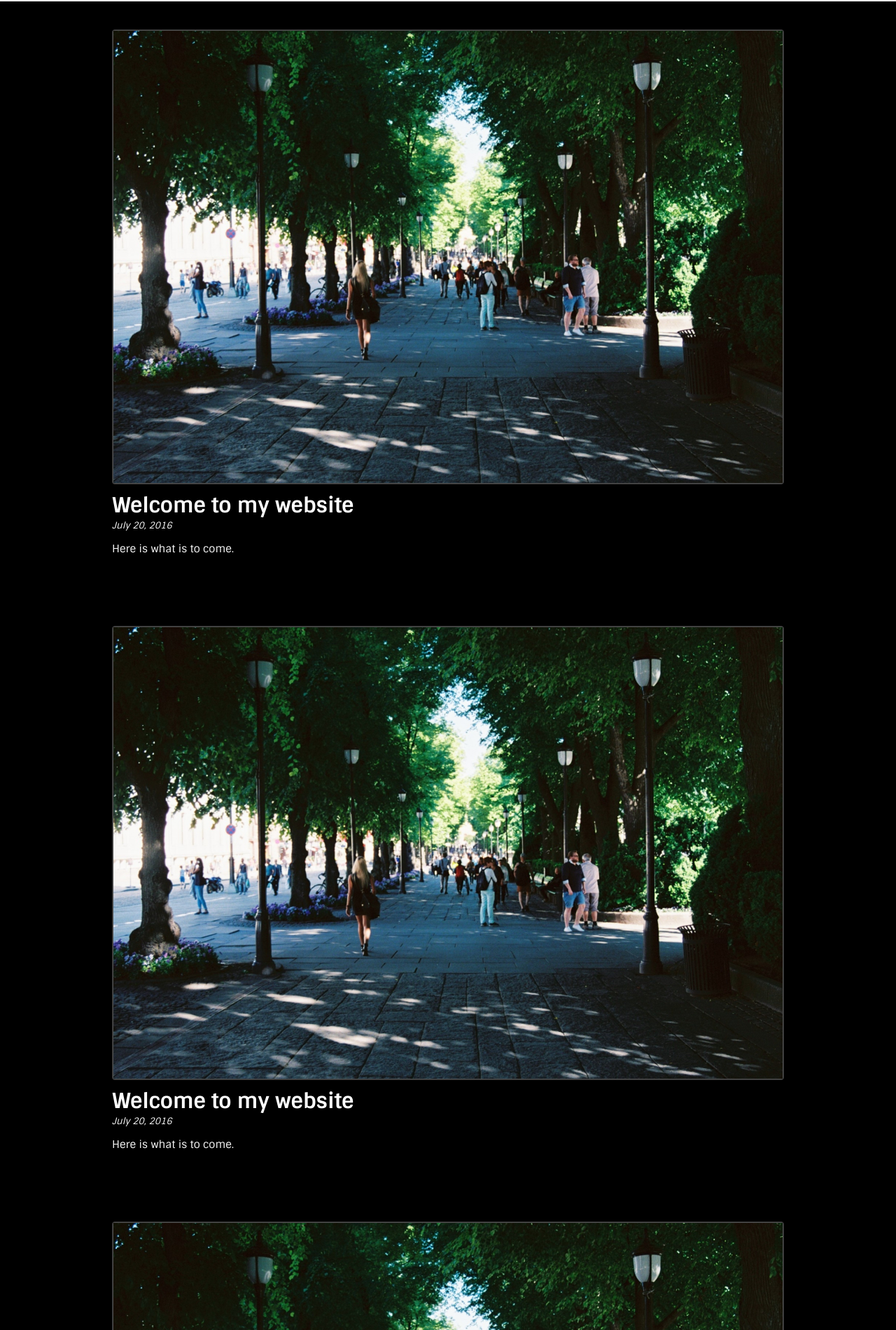
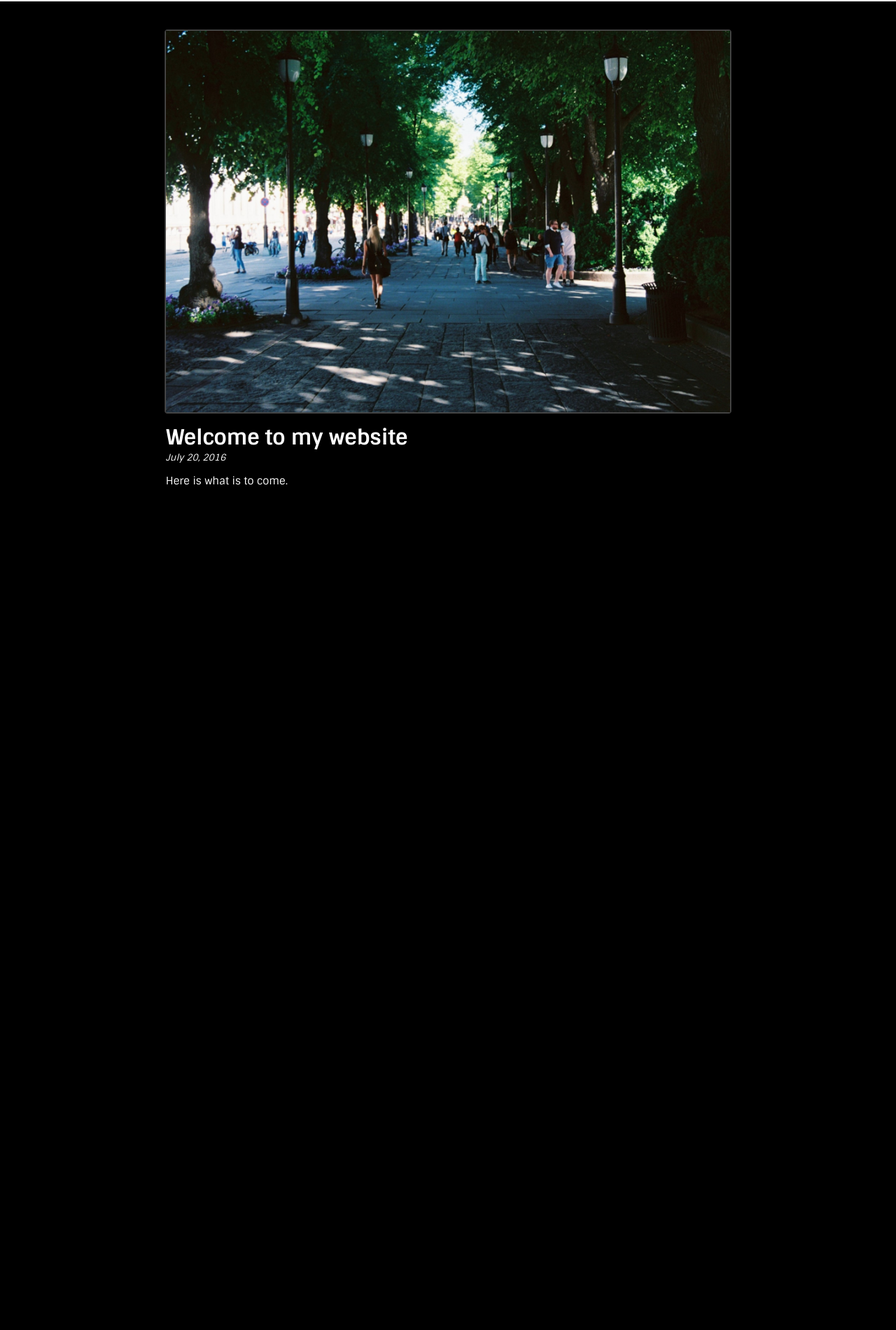
Before and after one commit to abaldock/abaldock.github.io, a Jekyll site: the page built from index.html, in a window 1280 px wide. Shown: the part 353-2253 px from the top of the page at 70% size. Built offline with Jekyll 4.4.1, drawn with Linux system fonts in a browser that asks for light colours; the list of posts is cut into pages by our own code; after the commit the page ends 1165 px from its top, so only the background shows below that; some of the changed text lies outside the part shown.

Commit message:
Blog format

```diff
--- a/_posts/2016-08-09-Test2.markdown
+++ b/_posts/2016-08-09-Test2.markdown
@@ -3,5 +3,10 @@
 title:  "Welcome to my website"
 date:   2016-07-20 00:12:25 -0400
 categories: style
+jacket: Sauce Zhan
+sweater: J Crew
+shirt: Steven Alan
+pants: APC
+shoes: Converse
 ---
 Here is what is to come.
--- a/css/main.css
+++ b/css/main.css
@@ -118,7 +118,7 @@
 .blog_panel{
   background-color:black;
   height:100%;
-  width:75%;
+  width:90%;
   margin: 0 auto;
 
   margin-top:40px;
@@ -138,7 +138,7 @@
   height:100%;
   background-color:black;
   list-style:none;
-  text-align:left !important;
+  text-align:center;
   color:white;
 }
 /*.pagination{
@@ -318,16 +318,13 @@
   max-width:100%;
   max-height:100%;
   vertical-align:top;
-  /*-webkit-transition: all .2s ease-in-out;
-  -moz-transition: all .2s ease-in-out;
-  -o-transition: all .2s ease-in-out;
-  -ms-transition: all .2s ease-in-out;
-  -webkit-transform: scale(1);
-  -moz-transform: scale(1);
-  -o-transform: scale(1);
-  transform: scale(1);*/
+
+
 }
 .post_img_div{
+  width:70%;
+  height:70%;
+  position:relative;
   padding:1px 1px 1px 1px;
   background-color: #4d4d4d;
   transition: all 0.3s ease 0s;
@@ -336,9 +333,43 @@
   border-color:#333333;
   border-style:solid;
   overflow:hidden;
-  display:block;
+  display:inline-block !important;
 
 }
+
+.post_img_div:hover .fit_info{
+  opacity:1;
+}
+
+#fit_list{
+  width:100%;
+  height:100%;
+  list-style:none;
+  text-align:left;
+  font-family:sintony;
+  font-size:14px;
+  padding:0;
+
+
+}
+
+.fit_info{
+  background: rgba(225, 225, 225, .1);
+  padding:5px 15px 5px 15px;
+  display:inline-block;
+  border-radius:2px;
+  right:0;
+  top:409px;
+  opacity:0;
+  position:absolute;
+  -webkit-transition: all .4s ease-in-out;
+  -moz-transition: all .4s ease-in-out;
+  -o-transition: all .4s ease-in-out;
+  -ms-transition: all .4s ease-in-out;
+
+
+}
+
 .post_title{
   font-family:sintony_bold;
   font-size:30px;
@@ -360,9 +391,11 @@
 
 }
 .post_info{
-  display:block;
+  display:inline-block;
+  text-align:left !important;
   margin-bottom: 100px;
   margin-top:10px;
+  width:70%;
 
 }
 .post_img:hover {
--- a/index.html
+++ b/index.html
@@ -7,7 +7,28 @@
       <div class="post_panel">
         <div class="post_img_div">
           <a href="#"><img class="post_img" src="blog_img/oslo_test.jpg"></a>
+          <div class="fit_info">
+            <ul id="fit_list">
+              {% if post.jacket %}
+                <li class="fit_item">Jacket&nbsp | &nbsp{{ post.jacket }}</li>
+              {% endif %}
+              {% if post.sweater %}
+                <li class="fit_item">Sweater&nbsp | &nbsp{{ post.sweater }}</li>
+              {% endif %}
+              {% if post.shirt %}
+                <li class="fit_item">Shirt&nbsp | &nbsp{{ post.shirt }}</li>
+              {% endif %}
+              {% if post.pants %}
+                <li class="fit_item">Pants&nbsp | &nbsp{{ post.pants }}</li>
+              {% endif %}
+              {% if post.shoes %}
+                <li class="fit_item">Shoes&nbsp | &nbsp{{ post.shoes }}</li>
+              {% endif %}
+
+          </div>
         </div>
+
+
         <div class="post_info">
 
           <h1 class="post_title">{{ post.title }}</h1>
```
Also changed, not shown: _posts/2016-08-09-Test20.markdown (deleted, +0 -7 lines), _posts/2016-08-09-Test200.markdown (deleted, +0 -7 lines), _posts/2016-08-09-Test21.markdown (deleted, +0 -7 lines), _posts/2016-08-09-Test22.markdown (deleted, +0 -7 lines).
